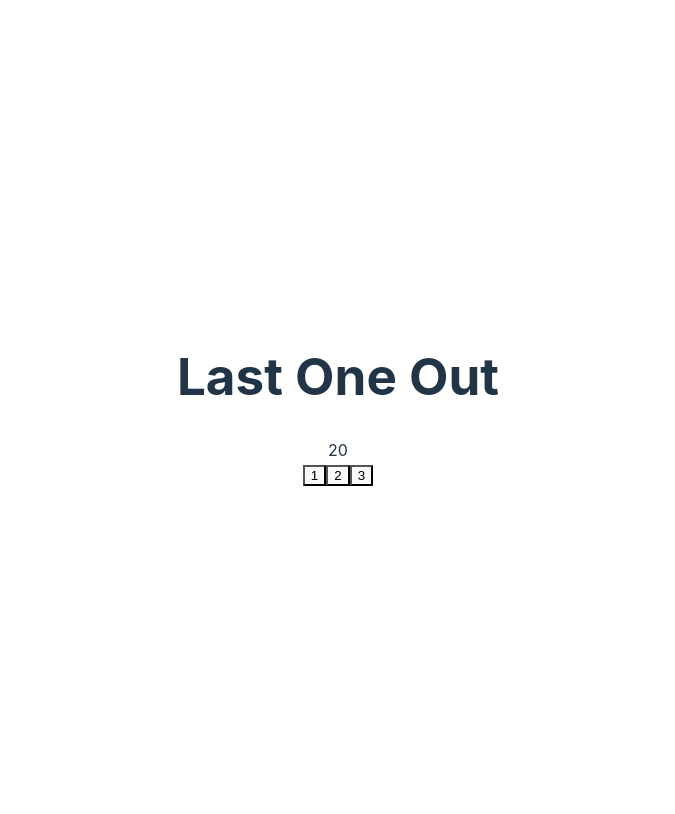
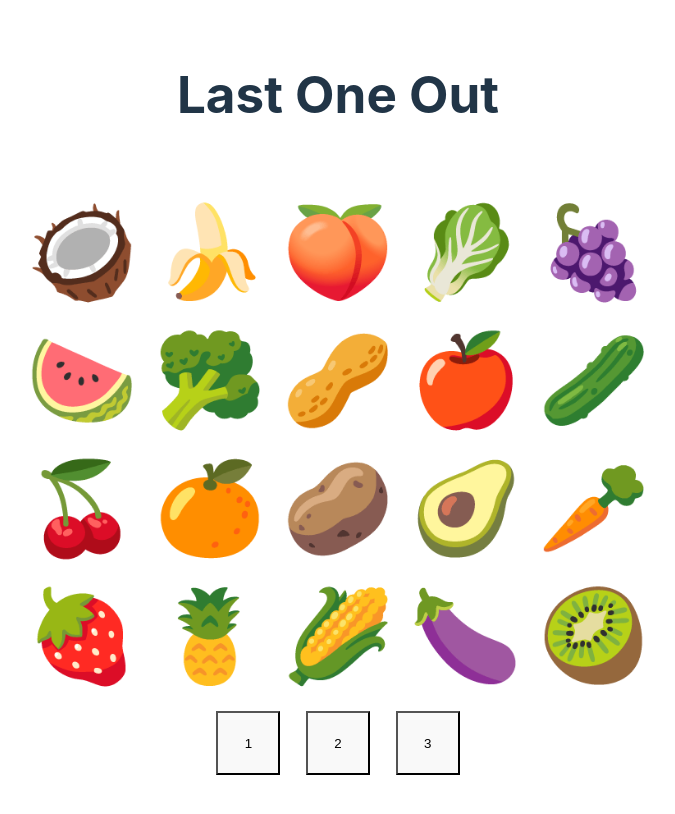
Before and after one commit to caryfuk/last-one-out, a React (Vite) app: page / in a window 1280 px wide. Shown: the top 814 px of the page, without its empty margins (302-977 px from the left). Built offline with nearby package versions, Linux system fonts and the light colour scheme.

Commit message:
fill & show the desk, add controls

```diff
--- a/src/App.tsx
+++ b/src/App.tsx
@@ -1,13 +1,13 @@
-import { useState } from 'react'
+import { useEffect, useState } from 'react'
 import { Controls, Desk } from './components'
 import './App.css'
 
 const App = () => {
-  const [remaining, setRemaining] = useState<number>(20)
+  // Fill the desk with random items
+  const [remaining, setRemaining] = useState<Array<string>>(['🍎', '🍊', '🍇', '🍌', '🍉', '🍓', '🍒', '🍑', '🥝', '🍍', '🥥', '🥑', '🍆', '🥔', '🥕', '🌽', '🥦', '🥒', '🥬', '🥜'].sort(() => Math.random() - 0.5))
   return (
     <div className="App">
       <h1>Last One Out</h1>
-
       <Desk remaining={remaining} />
       <Controls remaining={remaining} setRemaining={setRemaining} />
     </div>
--- a/src/components/Controls.module.css
+++ b/src/components/Controls.module.css
@@ -0,0 +1,14 @@
+.root {
+  display: flex;
+  flex-flow: row nowrap;
+  align-items: center;
+  justify-content: center;
+  margin: 1vw;
+}
+
+.root button {
+  margin: 0 1vw;
+  width: 5vw;
+  height: 5vw;
+  cursor: pointer;
+}
--- a/src/components/Controls.tsx
+++ b/src/components/Controls.tsx
@@ -1,16 +1,16 @@
 import Styles from './Controls.module.css'
 
 type ControlsProps = {
-  remaining: number
-  setRemaining: (remaining: number) => void
+  remaining: Array<string>
+  setRemaining: (remaining: Array<string>) => void
 }
 
 export const Controls = ({ remaining, setRemaining }: ControlsProps) => {
   return (
     <div className={Styles.root}>
-      <button onClick={() => setRemaining(remaining - 1)}>1</button>
-      <button onClick={() => setRemaining(remaining - 2)}>2</button>
-      <button onClick={() => setRemaining(remaining - 3)}>3</button>
+      <button onClick={() => setRemaining(remaining.slice(0, -1))}>1</button>
+      <button onClick={() => setRemaining(remaining.slice(0, -2))}>2</button>
+      <button onClick={() => setRemaining(remaining.slice(0, -2))}>3</button>
     </div>
   )
 }
--- a/src/components/Desk.module.css
+++ b/src/components/Desk.module.css
@@ -0,0 +1,19 @@
+.deskWrapper {
+  height: 40vw;
+}
+
+.desk {
+  display: flex;
+  flex-flow: row wrap;
+  align-items: flex-start;
+  line-height: 10vw;
+  font-size: 7vw;
+  margin: 5vw;
+  width: 50vw;
+}
+
+.desk div {
+  width: 10vw;
+  height: 10vw;
+  user-select: none;
+}
--- a/src/components/Desk.tsx
+++ b/src/components/Desk.tsx
@@ -1,13 +1,21 @@
 import Styles from './Desk.module.css'
+import { useState } from 'react'
 
 type DeskProps = {
-  remaining: number
+  remaining: Array<string>
 }
 
 export const Desk = ({ remaining }: DeskProps) => {
+
   return (
-    <div className={Styles.root}>
-      {remaining}
+    <div className={Styles.deskWrapper}>
+    <div className={Styles.desk}>
+      {remaining.map((item, index) => (
+        <div key={index} className={Styles.item}>
+          {item}
+        </div>
+      ))}
+    </div>
     </div>
   )
 }
```
